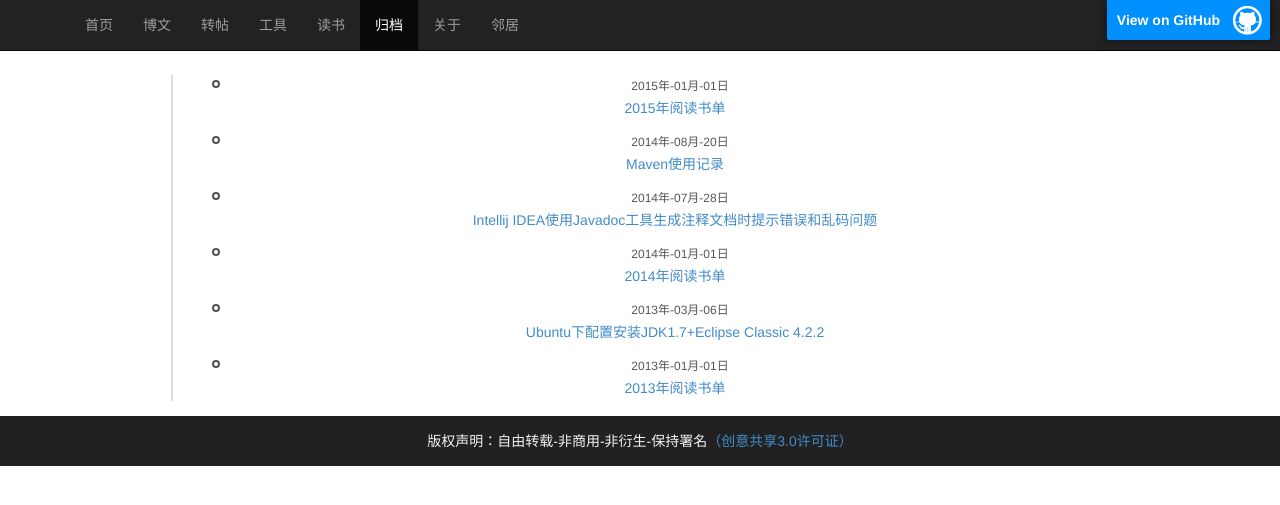
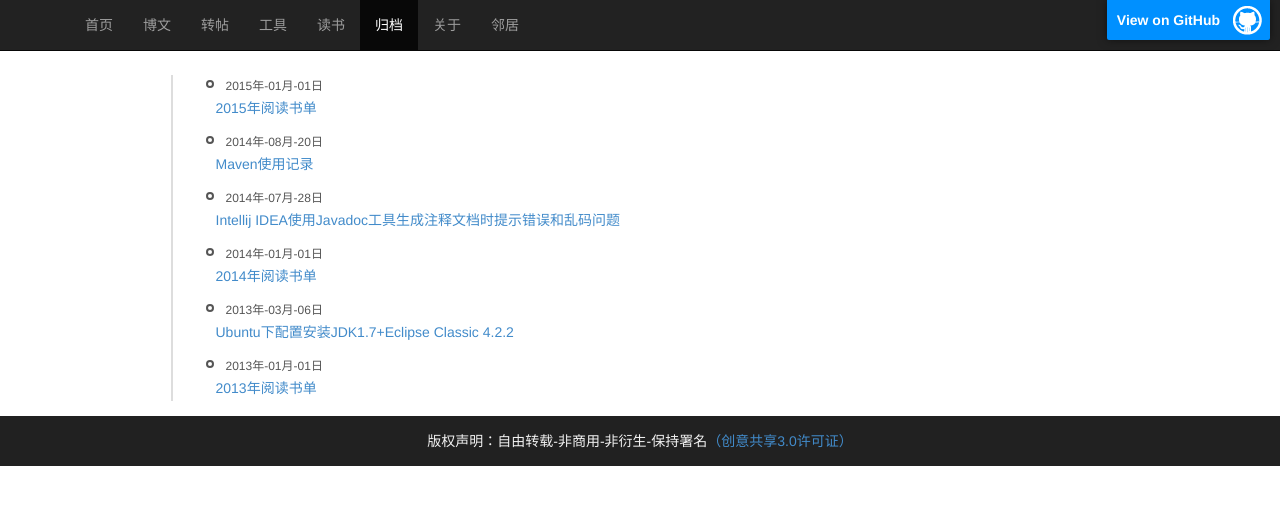
Before and after one commit to sheleng/sheleng.github.io, a Jekyll site: the page built from pages/archive.html, in a window 1280 px wide. Shown: the top 505 px of the page. Built offline with Jekyll 4.4.1, drawn with Linux system fonts in a browser that asks for light colours.

Commit message:
修改归档样式

```diff
--- a/pages/archive.html
+++ b/pages/archive.html
@@ -4,7 +4,7 @@
 archive: active
 ---
 
-<div class="times" align="center">
+<div class="times">
   <ul>
     {% for post in site.posts  %}
       <li><b></b><span>{{ post.date | date: "%Y年-%m月-%d日" }}</span><p><a class="pjaxlink" href="{{ post.url }}">{{ post.title }}</a></p></li>
```
